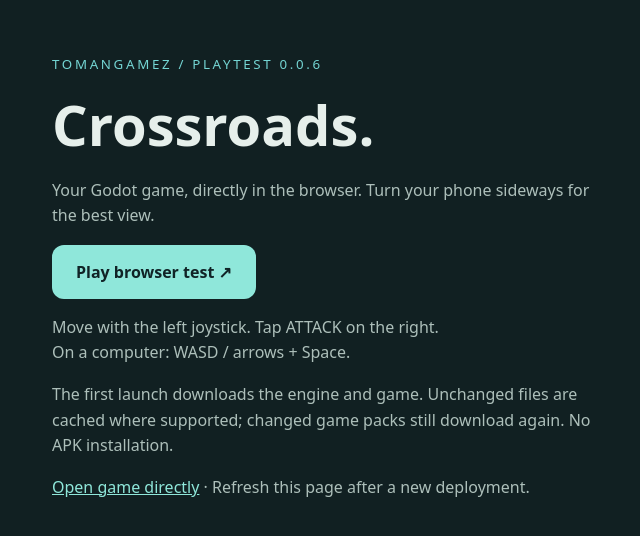
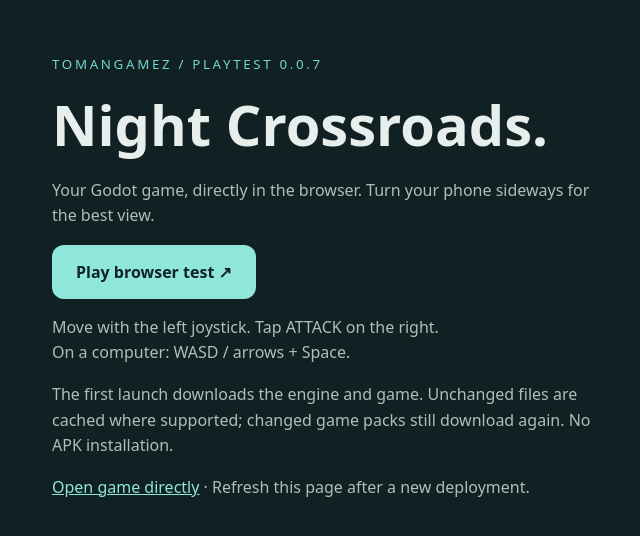
Before and after one commit to tomangamez-star/Godot-game-, a plain HTML site: page web/index.html in a window 1280 px wide. Shown: the part 116-652 px from the top of the page, without its empty margins (308-948 px from the left). Drawn offline with Linux system fonts and the light colour scheme.

Commit message:
Character-Test v0.0.7 Night Crossroads Polish (overlay patch): replace 8 same-path files, add 3 new files, delete nothing

```diff
--- a/web/index.html
+++ b/web/index.html
@@ -12,8 +12,8 @@ a{color:#8fe7da}#stage{display:none;position:fixed;inset:0;background:#112022}if
 #exit{position:absolute;top:max(8px,env(safe-area-inset-top));right:12px;padding:8px 12px;background:#142b30d9;color:#fff;font-size:13px;z-index:2}
 </style>
 <main id="menu">
-<small>TOMANGAMEZ / PLAYTEST 0.0.6</small>
-<h1>Crossroads.</h1>
+<small>TOMANGAMEZ / PLAYTEST 0.0.7</small>
+<h1>Night Crossroads.</h1>
 <p>Your Godot game, directly in the browser. Turn your phone sideways for the best view.</p>
 <button id="play">Play browser test ↗</button>
 <p>Move with the left joystick. Tap ATTACK on the right.<br>On a computer: WASD / arrows + Space.</p>
```
Also changed, not shown: 10 other files.
